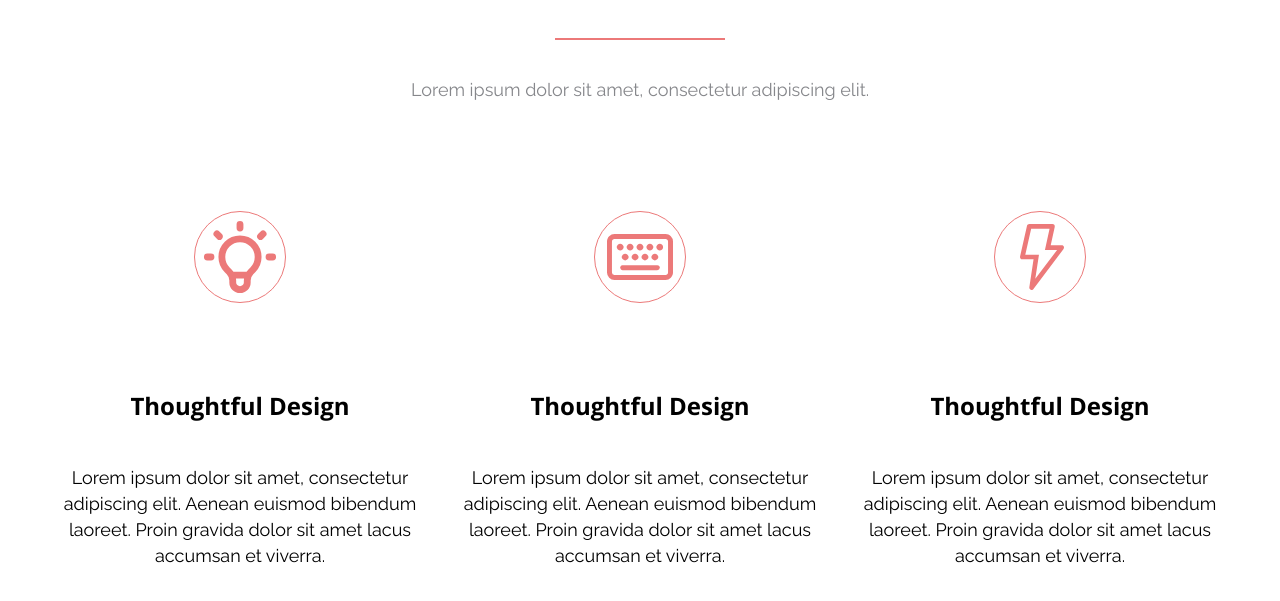
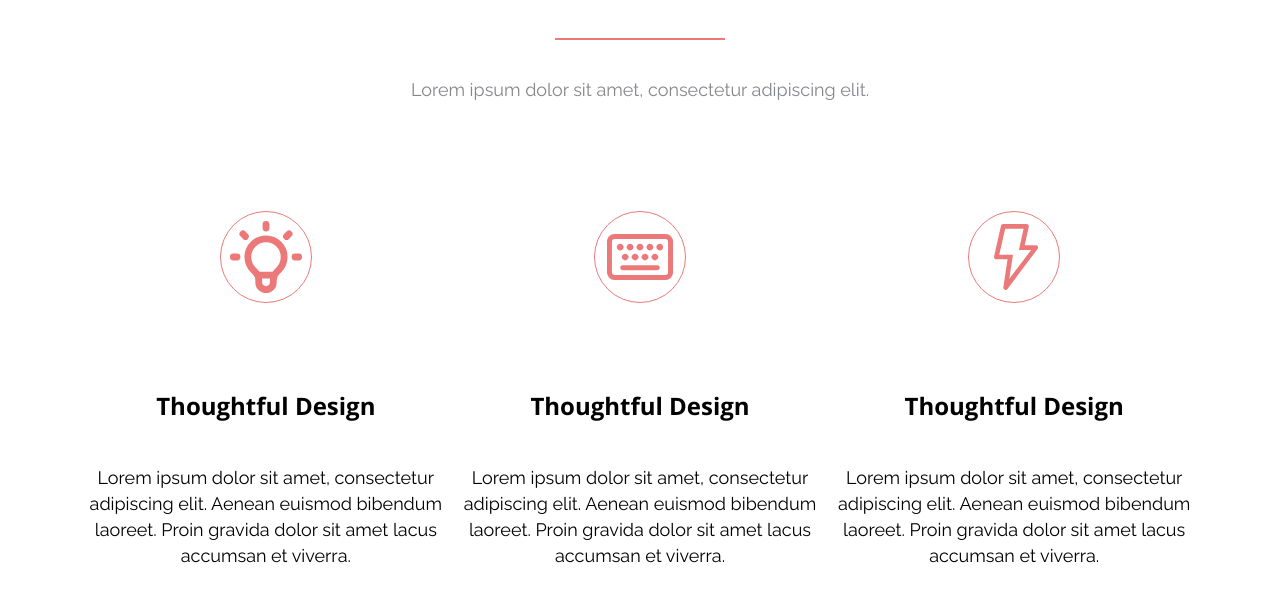
Before and after one commit to NadyaKonzevaya/Teachmeskills-Markup-HW2, a plain HTML site: page index.html in a window 1280 px wide. Shown: the part 173-774 px from the top of the page. Drawn offline with nearby package versions, Linux system fonts and the light colour scheme.

Commit message:
removes flex, adds inline-block

```diff
--- a/css/styles.css
+++ b/css/styles.css
@@ -38,16 +38,18 @@ body {
   margin-bottom: 71px;
 }
 
-.about__list {
+/* .about__list {
   display: flex;
-}
+  justify-content: space-between;
+} */
 
 .about__list__item {
   width: 370px;
+  display: inline-block;
 }
-.about__list__item:not(:last-child) {
+/* .about__list__item:not(:last-child) {
   margin-right: 30px;
-}
+} */
 
 .about__list__icon {
   border: 1px solid;
```
